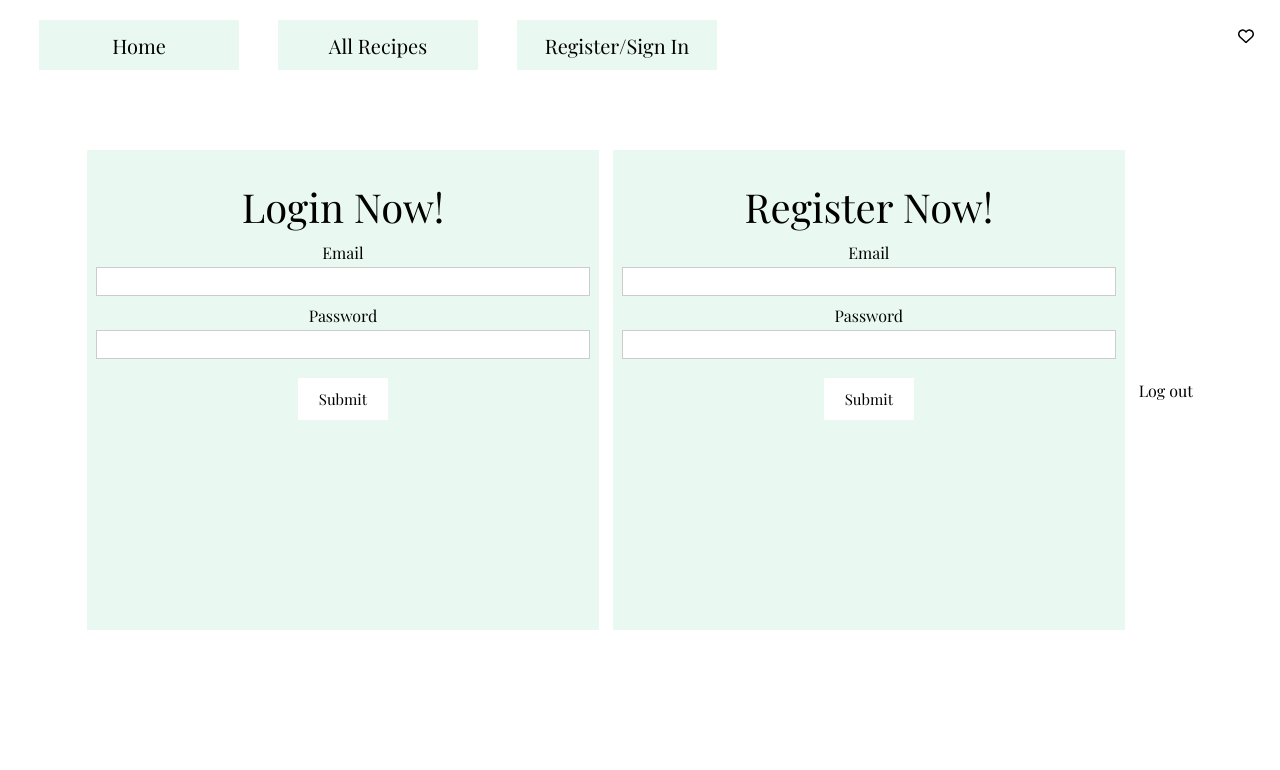
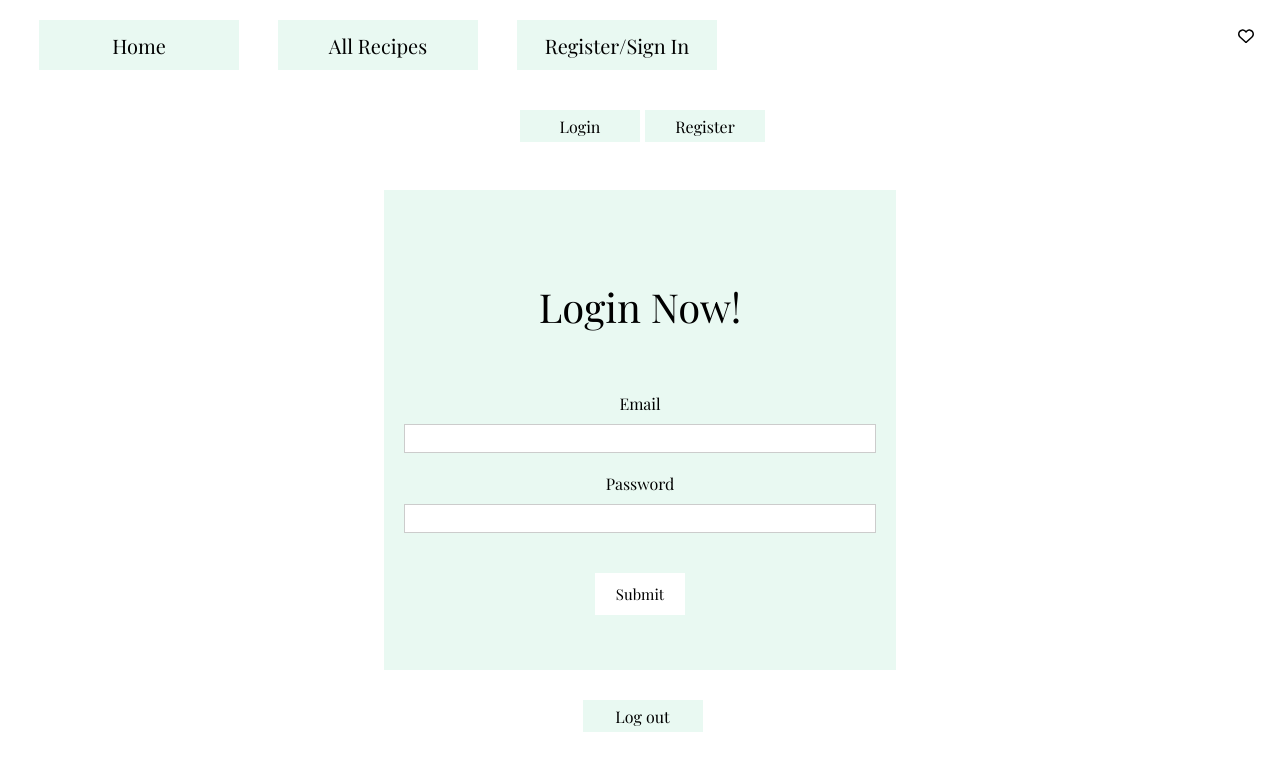
Before and after one commit to isabellewilliams628/SecretMenu, a React (Create React App) app in the folder secretmenu/: page /login in a window 1280 px wide. Shown: the top 770 px of the page. Built offline with nearby package versions, Linux system fonts and the light colour scheme.

Commit message:
Updated login page

```diff
--- a/secretmenu/src/Components/RecipeLayout.css
+++ b/secretmenu/src/Components/RecipeLayout.css
@@ -0,0 +1,7 @@
+.Title{
+
+}
+
+.RecipeLayout{
+
+}
--- a/secretmenu/src/Components/RecipeLayout.js
+++ b/secretmenu/src/Components/RecipeLayout.js
@@ -10,11 +10,13 @@ function RecipeLayout() {
                 <div className="description"></div>
                 <div className="recipeBox">
                     <div className="TopCard">
-                        <h1>What To Order</h1>
+                        <div className="Title">What To Order</div>
                         <div className="sizeButton">Tall</div>
                         <div className="sizeButton">Grande</div>
                         <div className="sizeButton">Venti</div>
-                        <div className="recipeList"></div>
+                        <div className="recipeList">
+
+                        </div>
                     </div>
                 </div>
             </div>
--- a/secretmenu/src/Pages/Login.css
+++ b/secretmenu/src/Pages/Login.css
@@ -4,8 +4,60 @@
 
 .logText{
     font-size: 40px;
+    margin-top: 90px;
+    margin-bottom: 40px;
+    font-weight: 500;
+}
+
+.buttonBar{
+    display: flex;
+    justify-content: center;
+    align-items: center;
+    margin-top: 40px;
+
+}
+
+.bottom{
+    display: flex;
+    justify-content: center;
+    align-items: center;
     margin-top: 30px;
-    font-weight: 500;
+}
+.swapButton{
+    height: 4vh;
+    width: 15vh;
+    background-color: #E9F9F2;
+    display: flex;
+    justify-content: center;
+    align-items: center;
+    margin-left: 5px;
+}
+
+.swapButton:hover{
+    cursor:pointer;
+    background-color: #82BD86;
+}
+
+.logoutButton{
+    height: 4vh;
+    width: 15vh;
+    background-color: #E9F9F2;
+    display: flex;
+    justify-content: center;
+    align-items: center;
+    margin-left: 5px;
+}
+
+.logoutButton:hover{
+    cursor:pointer;
+    background-color: #82BD86;
+}
+
+.typeDisplay{
+    display: flex;
+    justify-content: center;
+    align-items: center;
+    margin-top: 4vh;
 }
 
 .boxContainer{
@@ -16,30 +68,36 @@
 }
 
 .loginBox{
+    display: flex;
     width: 40vw;
     height: 60vh;
     background-color: #E9F9F2;
-
+    margin-top: 2vh;
+    flex-direction: column;
 
 }
 
 .registerBox{
+    display: flex;
     width: 40vw;
     height: 60vh;
     background-color: #E9F9F2;
+    margin-top: 3vh;
+    flex-direction: column;
 
 }
 
 .input{
     display: flex;
     flex-direction: column;
-    gap: 4px;
-    margin: 9px;
+    gap: 10px;
+    margin: 20px;
 }
 
 .button {
     display: flex;
     justify-content: center;
+    margin-top: 30px;
   }
 
 input[type="submit"] {
--- a/secretmenu/src/Pages/Login.js
+++ b/secretmenu/src/Pages/Login.js
@@ -10,7 +10,7 @@ function Login({auth}) {
   const [isSubmitted, setIsSubmitted] = useState(false);
   const [email, setEmail] = useState('');
   const [password, setPassword] = useState('');
-
+  const [display, setDisplay] = useState(false);
 
   const renderErrorMessage = name =>
     name === errorMessages.name && (
@@ -77,16 +77,30 @@ function Login({auth}) {
   return (
     <div className="Log">
         <NavBar />
-        <div className="boxContainer">
+            <div className='buttonBar'>
+              <div className="swapButton" onClick={() => setDisplay(false)}>Login</div>
+              <div className="swapButton" onClick={() => setDisplay(true)}>Register</div>
+            </div>
+            <div className="typeDisplay">
+              {display === false ?
+                <div>
                    <div className="loginBox">
                       <div className="logText">Login Now!</div>
                       {isSubmitted ? <div>User is successfully logged in</div> : renderLoginForm}
                     </div>
+                </div>
+                :
+                <div>
                   <div className="registerBox">
                       <div className="logText">Register Now!</div>
                       {isSubmitted ? <div>User is successfully logged in</div> : renderRegisterForm}
                   </div>
-            <div onClick={() => {signOut(auth)}}>Log out</div>
+                </div>
+              }
+            </div>
+
+          <div className='bottom'>
+            <div className="logoutButton" onClick={() => {signOut(auth)}}>Log out</div>
           </div>
     </div>
   );
```
Lines whose indentation alone changed are shown as unchanged.
